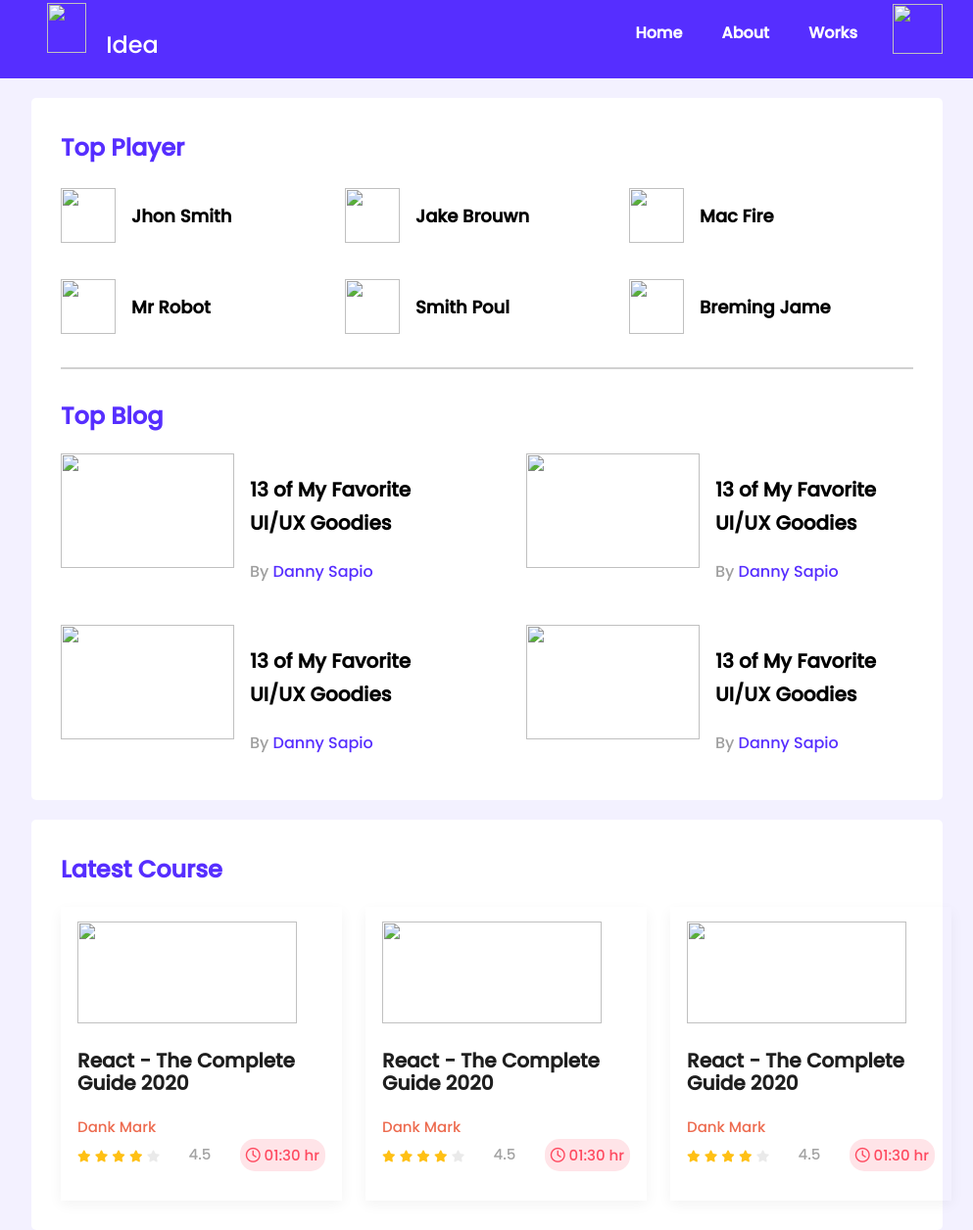
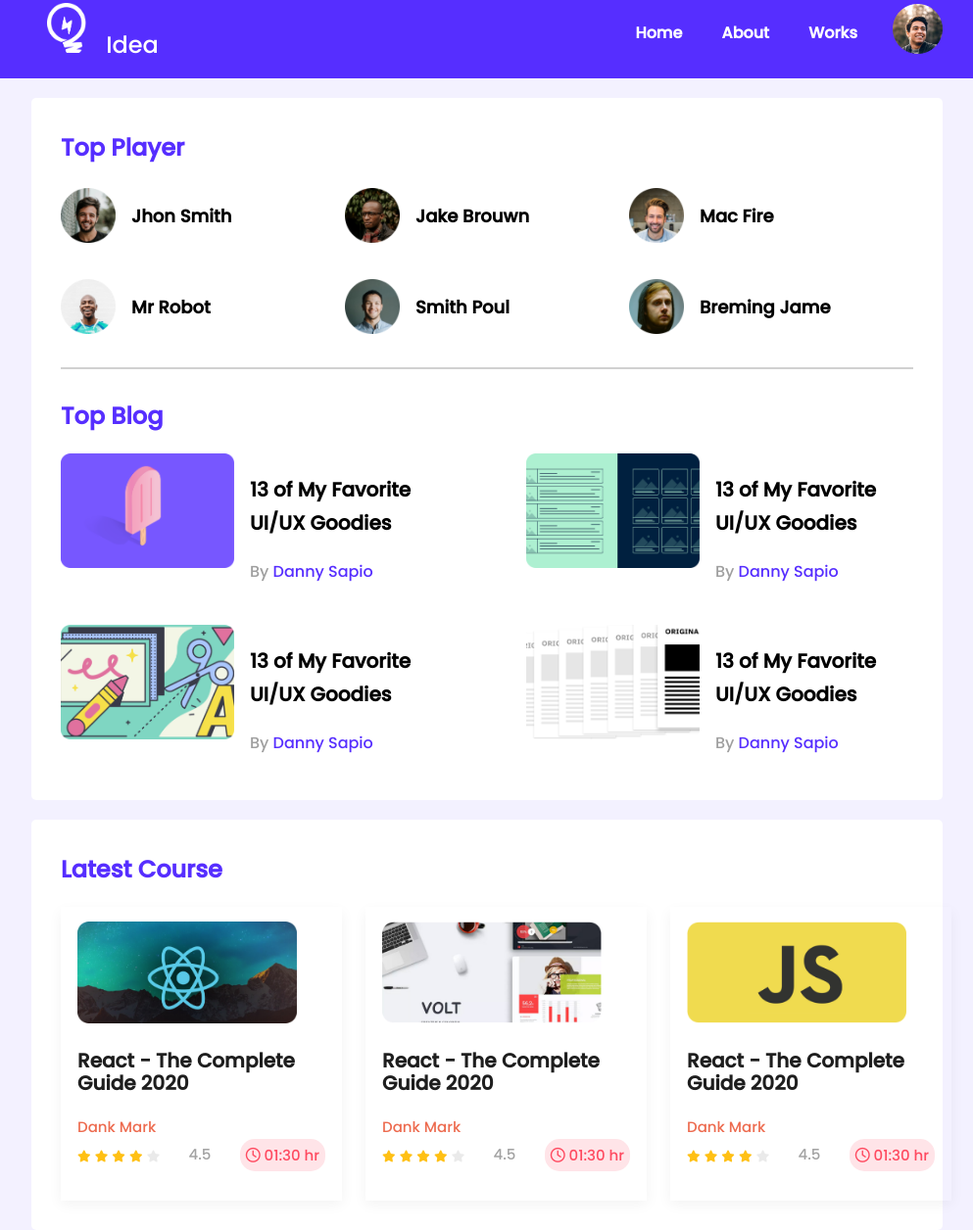
Before and after one commit to git-sujon/leader-board, a plain HTML site: page index.html in a window 1280 px wide. Shown: the part 14-1270 px from the top of the page at 98% size, without its empty margins (143-1136 px from the left). Drawn offline with Linux system fonts and the light colour scheme; the site is published under a folder, as on GitHub Pages, so addresses that start at the root find nothing.

Commit message:
image file adress . missing

```diff
--- a/index.html
+++ b/index.html
@@ -15,7 +15,7 @@
     <nav>
         <div class="navBar">
             <div class="nav-band">
-                <p><img src="/images/icons/logo.png" alt=""></p>
+                <p><img src="./images/icons/logo.png" alt=""></p>
                 <p>Idea</p>
             </div>
             <div class="menu-profile">
@@ -25,7 +25,7 @@
                     <a href="#">Works</a>
                 </div>
                 <div class="profile">
-                    <img src="/images/icons/profile.png" alt="">
+                    <img src="./images/icons/profile.png" alt="">
                 </div>
             </div>
 
@@ -40,27 +40,27 @@
                 <h2 class="section-heading">Top Player</h2>
                 <div class="players">
                     <div class="player player-1">
-                        <img src="/images/players/player-1.png" alt="">
+                        <img src="./images/players/player-1.png" alt="">
                         <h3 class="player-name">Jhon Smith</h3>
                     </div>
                     <div class="player player-2">
-                        <img src="/images/players/player-2.png" alt="">
+                        <img src="./images/players/player-2.png" alt="">
                         <h3 class="player-name">Jake Brouwn</h3>
                     </div>
                     <div class="player player-3">
-                        <img src="/images/players/player-3.png" alt="">
+                        <img src="./images/players/player-3.png" alt="">
                         <h3 class="player-name">Mac Fire</h3>
                     </div>
                     <div class="player player-4">
-                        <img src="/images/players/player-4.png" alt="">
+                        <img src="./images/players/player-4.png" alt="">
                         <h3 class="player-name">Mr Robot</h3>
                     </div>
                     <div class="player player-5">
-                        <img src="/images/players/player-5.png" alt="">
+                        <img src="./images/players/player-5.png" alt="">
                         <h3 class="player-name">Smith Poul</h3>
                     </div>
                     <div class="player player-6">
-                        <img src="/images/players/player-6.png" alt="">
+                        <img src="./images/players/player-6.png" alt="">
                         <h3 class="player-name">Breming Jame</h3>
                     </div>
                 </div>
@@ -72,7 +72,7 @@
                 <div class="blogs">
                     <article class="blog">
                         <div class="thumbnail">
-                            <img src="/images/blogs/blog-1.png" alt="">
+                            <img src="./images/blogs/blog-1.png" alt="">
                         </div>
                         <div class="blog-info">
                             <h3 class="blog-title">13 of My Favorite UI/UX Goodies</h3>
@@ -81,7 +81,7 @@
                     </article>
                     <article class="blog">
                         <div class="thumbnail">
-                            <img src="/images/blogs/blog-2.png" alt="">
+                            <img src="./images/blogs/blog-2.png" alt="">
                         </div>
                         <div class="blog-info">
                             <h3 class="blog-title">13 of My Favorite UI/UX Goodies</h3>
@@ -90,7 +90,7 @@
                     </article>
                     <article class="blog">
                         <div class="thumbnail">
-                            <img src="/images/blogs/blog-3.png" alt="">
+                            <img src="./images/blogs/blog-3.png" alt="">
                         </div>
                         <div class="blog-info">
                             <h3 class="blog-title">13 of My Favorite UI/UX Goodies</h3>
@@ -99,7 +99,7 @@
                     </article>
                     <article class="blog">
                         <div class="thumbnail">
-                            <img src="/images/blogs/blog-4.png" alt="">
+                            <img src="./images/blogs/blog-4.png" alt="">
                         </div>
                         <div class="blog-info">
                             <h3 class="blog-title">13 of My Favorite UI/UX Goodies</h3>
@@ -116,7 +116,7 @@
             <div class="courses">
                 <div class="course">
                     <div class="course-thumbnail">
-                        <img src="/images/courses/course-1.png" alt="">
+                        <img src="./images/courses/course-1.png" alt="">
                     </div>
                     <div class="course-info">
                         <h3 class="course-title">React - The Complete Guide 2020</h3>
@@ -138,7 +138,7 @@
                 </div>
                 <div class="course">
                     <div class="course-thumbnail">
-                        <img src="/images/courses/course-2.png" alt="">
+                        <img src="./images/courses/course-2.png" alt="">
                     </div>
                     <div class="course-info">
                         <h3 class="course-title">React - The Complete Guide 2020</h3>
@@ -160,7 +160,7 @@
                 </div>
                 <div class="course">
                     <div class="course-thumbnail">
-                        <img src="/images/courses/course-3.png" alt="">
+                        <img src="./images/courses/course-3.png" alt="">
                     </div>
                     <div class="course-info">
                         <h3 class="course-title">React - The Complete Guide 2020</h3>
```
